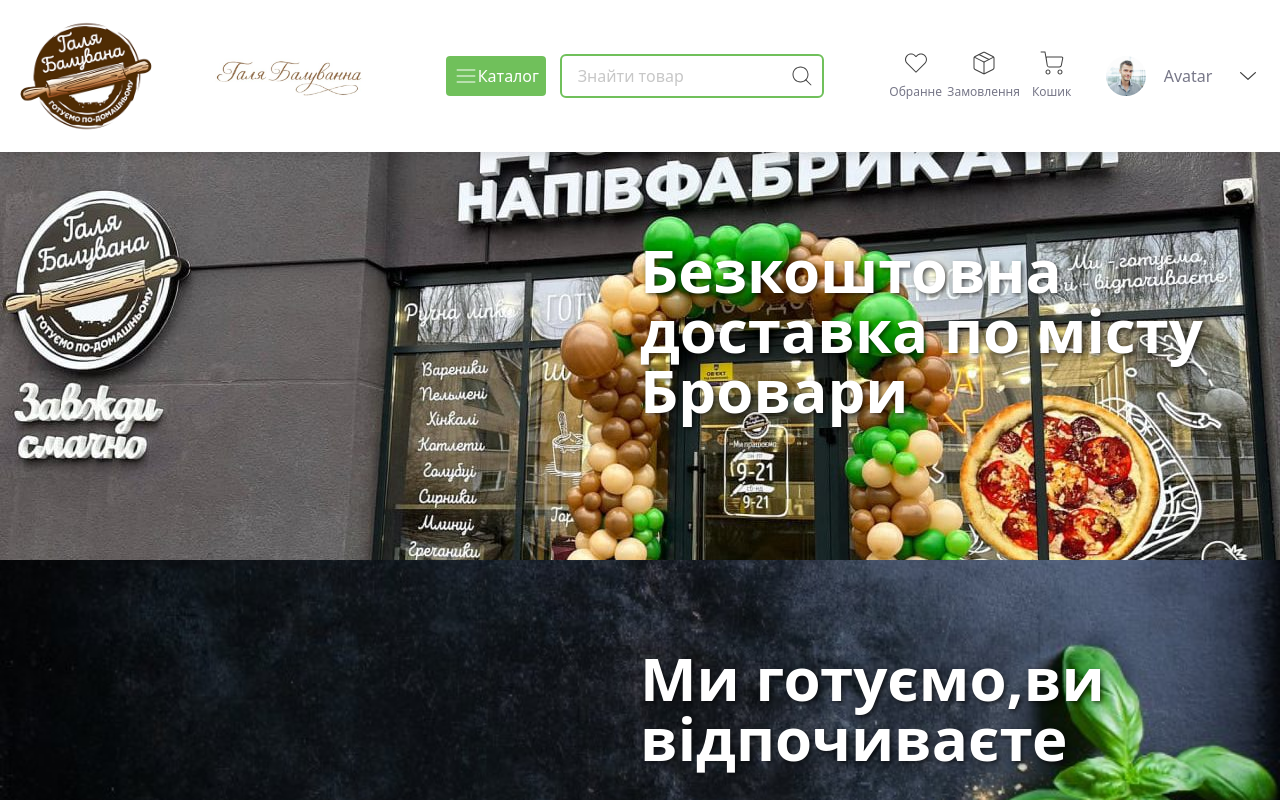
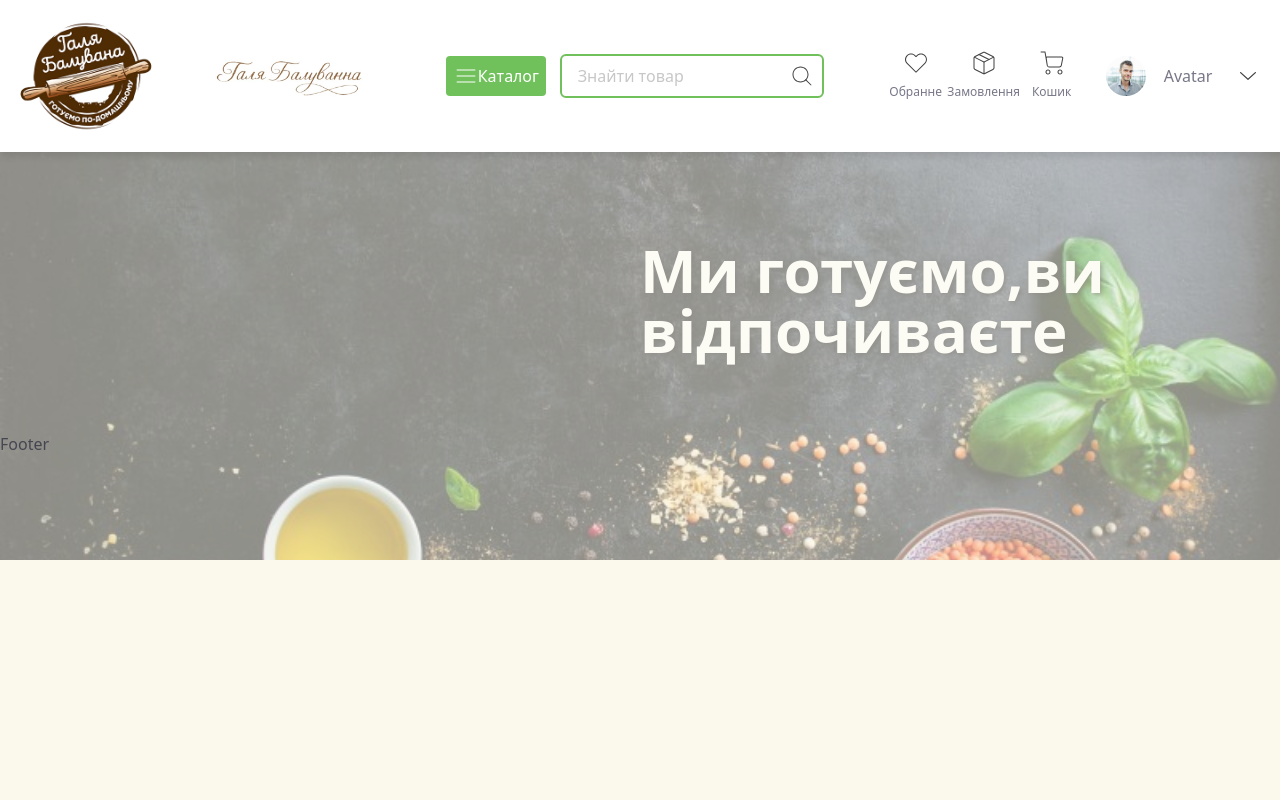
Before and after one commit to romanbarinov84/Next-Market-Shop, a Next.js app: page / in a window 1280 px wide. Shown: the top 800 px of the page. Built offline with nearby package versions, Linux system fonts and the light colour scheme.

Commit message:
22.12 Part 3  Slider done

```diff
--- a/package.json
+++ b/package.json
@@ -9,6 +9,7 @@
     "lint": "eslint"
   },
   "dependencies": {
+    "motion": "^12.23.26",
     "next": "16.1.0",
     "react": "19.2.3",
     "react-dom": "19.2.3"
--- a/src/components/Slider/Slider.tsx
+++ b/src/components/Slider/Slider.tsx
@@ -1,13 +1,33 @@
+"use client";
+
 import SlideOne from "./SlideOne"
 import SlideSecond from "./SlideSecond"
-
+import {motion} from "framer-motion"
 
 
 const Slider = () => {
+
+   const slides = [
+    <SlideOne key="slide1"/>,
+    <SlideSecond key="slide2"/>
+   ]
   return (
-    <div>
-        <SlideOne/>
-        <SlideSecond/>
+    <div className="relative h-20 md:h-40 xl:h-50 w-full mb-10 md:mb-15 xl:mb-20">
+      {slides.map((slide , index) => (
+        <motion.div key={`slide-${index}`}
+        initial={{opacity:0}}
+        animate={{opacity:[0,1,1,0]}}
+        transition={{
+          duration:5,
+          repeat:Infinity,
+          repeatDelay: slides.length * 5 - 5,
+          delay: index * 5
+        }}
+        className="absolute w-full h-full"
+        >
+         {slide}
+        </motion.div>
+      ))}
     </div>
   )
 }
```
Also changed, not shown: 1 other file (tests, documents, lock files or other folders).
